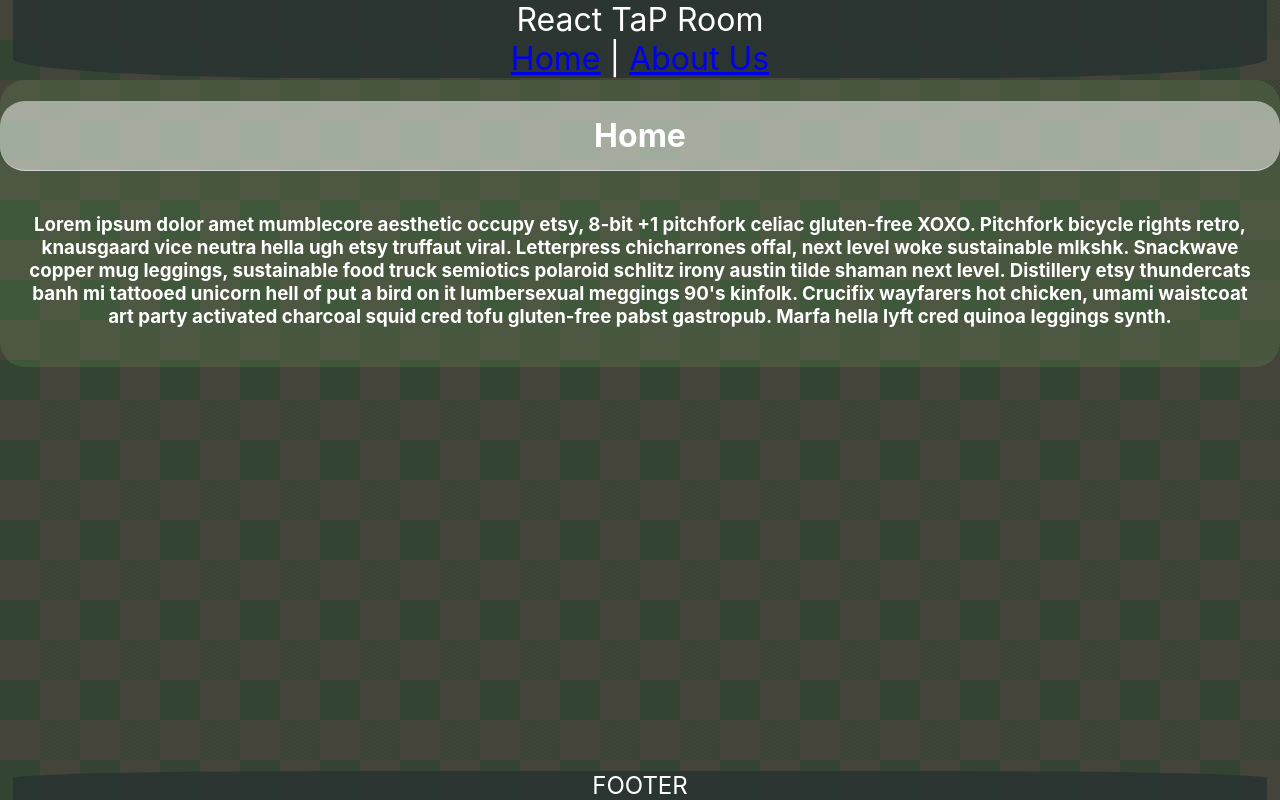
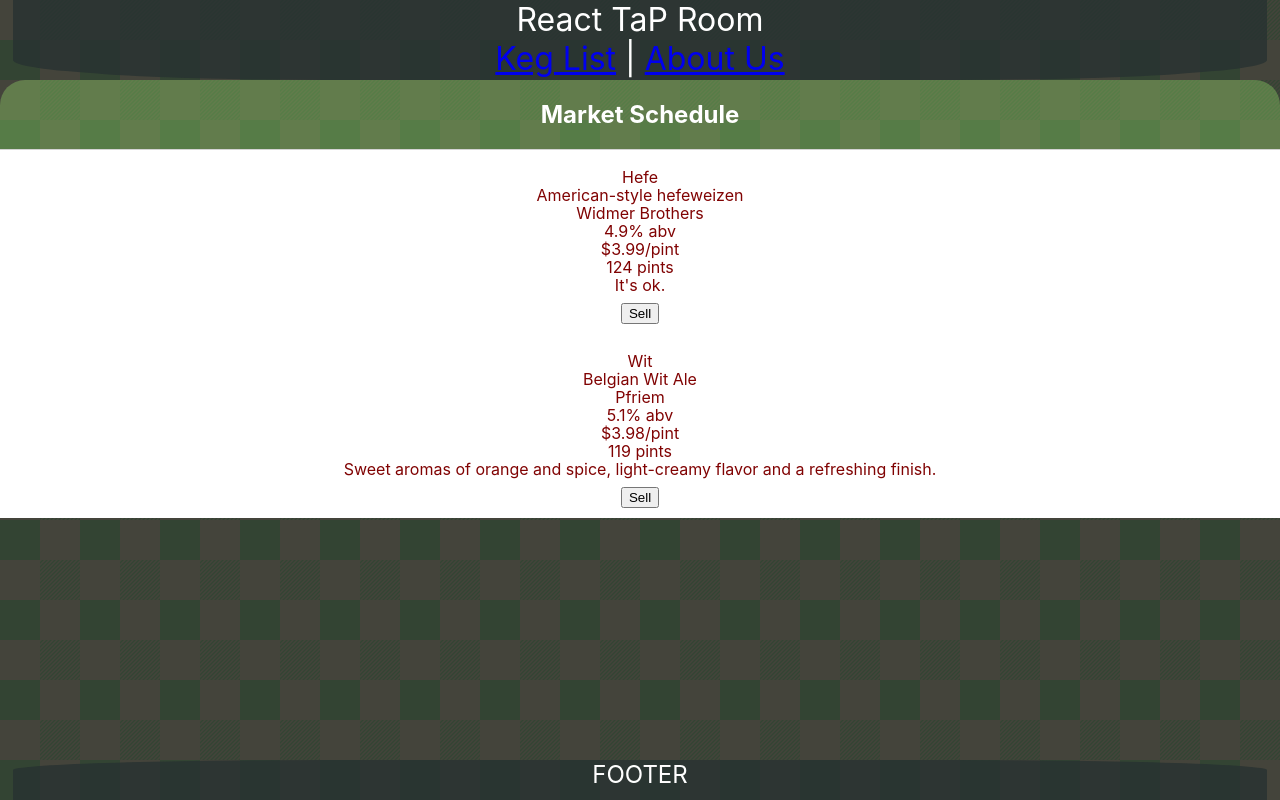
Before and after one commit to nhhor/react-tap-room, a React (Create React App) app: page /#/ in a window 1280 px wide. Built offline with nearby package versions, Linux system fonts and the light colour scheme.

Commit message:
create keg and kegList components.

```diff
--- a/src/App.js
+++ b/src/App.js
@@ -4,7 +4,7 @@ import './App.css';
 
 import Header from './Header';
 import Footer from './Footer';
-import Home from './Home';
+import KegList from './KegList';
 import AboutUs from './AboutUs';
 
 import { Switch, Route } from 'react-router-dom';
@@ -18,10 +18,13 @@ function App() {
         <Header/>
       </div>
 
-      <Switch>
-        <Route exact path='/' component={Home} />
-        <Route path='/aboutus' component={AboutUs} />
-      </Switch>
+      <div className="App-body">
+        <Switch>
+          <Route exact path='/' component={KegList} />
+          <Route path='/aboutus' component={AboutUs} />
+        </Switch>
+      </div>
+
 
       <div className="App-footer">
         <Footer/>
@@ -29,7 +32,7 @@ function App() {
 
       <style jsx>{`
           .App-header {
-            min-height: 10vh;
+            height: 10vh;
             display: flex;
             flex-direction: column;
             align-items: center;
@@ -39,8 +42,14 @@ function App() {
             color: white;
           }
 
+          .App-body {
+            height: 85vh;
+            overflow-y: auto;
+          }
+
+
           .App-footer {
-            min-height: 5vh;
+            height: 5vh;
             display: flex;
             flex-direction: column;
             align-items: center;
@@ -48,6 +57,7 @@ function App() {
             font-size: calc(8px + 2vmin);
             margin: 0px;
             color: white;
+
           }
           `}</style>
 
--- a/src/Footer.js
+++ b/src/Footer.js
@@ -15,6 +15,7 @@ function Footer(){
       <style jsx>{`
           .mainFooter {
             z-index: 0;
+            height: 5vh;
             background-color: rgba${imageArray[imageNumber]};
             border-top-left-radius:  25%;
             border-top-right-radius: 25%;
--- a/src/Header.js
+++ b/src/Header.js
@@ -10,11 +10,12 @@ function Header(){
   return (
     <div className="mainHeader">
       <p className="mainHeaderH1">React TaP Room</p>
-      <p className="mainHeaderH3"><Link to="/">Home</Link> | <Link to="/AboutUs">About Us</Link></p>
+      <p className="mainHeaderH3"><Link to="/">Keg List</Link> | <Link to="/AboutUs">About Us</Link></p>
 
       <style jsx>{`
           .mainHeader {
-            z-index: 0;
+            height: 10vh;
+            z-index: 99;
             background-color: rgba${imageArray[imageNumber]};
             border-bottom-left-radius:  25%;
             border-bottom-right-radius: 25%;
--- a/src/Home.js
+++ /dev/null
@@ -1,56 +0,0 @@
-import React from 'react';
-import './App.css';
-
-
-
-function Home(){
-  return (
-    <div className='HomeClass'>
-
-      <h1 className='HomeHeader'>Home</h1>
-      <h3 className='HomeText'>Lorem ipsum dolor amet mumblecore aesthetic occupy etsy, 8-bit +1 pitchfork celiac gluten-free XOXO. Pitchfork bicycle rights retro, knausgaard vice neutra hella ugh etsy truffaut viral. Letterpress chicharrones offal, next level woke sustainable mlkshk. Snackwave copper mug leggings, sustainable food truck semiotics polaroid schlitz irony austin tilde shaman next level. Distillery etsy thundercats banh mi tattooed unicorn hell of put a bird on it lumbersexual meggings 90's kinfolk. Crucifix wayfarers hot chicken, umami waistcoat art party activated charcoal squid cred tofu gluten-free pabst gastropub. Marfa hella lyft cred quinoa leggings synth.</h3>
-      <style jsx>{`
-      .HomeClass {
-        background-color: rgba(166, 250, 118, .1);
-        border-radius: 25px;
-        overflow: auto;
-        animation: div_animation_effect 2s 1;
-      }
-
-      @keyframes div_animation_effect {
-              0%   { opacity: 0;  left:2000px}
-              40%   { opacity: 1; left:1%}
-              100% { opacity: 1;}
-      }
-
-      .HomeHeader{
-        text-align: center;
-        padding: 20px;
-        border-bottom: 1px solid lightgrey;
-        background: rgba(255, 255, 255, .5);
-        padding: 15px;
-        border-radius: 25px;
-      }
-
-      .HomeText{
-        text-align: center;
-        color: #ab3333;
-        padding: 20px;
-        color: white;
-
-      }
-
-      `}</style>
-
-
-
-
-
-    </div>
-  );
-}
-
-
-
-
-export default Home;
--- /dev/null
+++ b/src/Keg.js
@@ -0,0 +1,42 @@
+import React from 'react';
+import PropTypes from 'prop-types';
+
+function Keg(props){
+  return (
+    console.log(props),
+    <div id={props.tapNumber} className='kegBox'>
+      <p className='kegText kegName'>{props.name}</p>
+      <p className='kegText kegType'>{props.type}</p>
+      <p className='kegText kegBrand'>{props.brand}</p>
+      <p className='kegText kegAlcoholContent'>{props.alcoholContent}% abv</p>
+      <p className='kegText kegPrice'>${props.price}/pint</p>
+      <p className='kegText kegStock'>{props.stock} pints</p>
+      <p className='kegText kegDescription'>{props.description}</p>
+      <button>Sell</button>
+
+      <style jsx>{`
+          .kegText {
+            color: #800303;
+            line-height: 2px;
+          }
+
+          .kegBox{
+            background-color: #fff;
+            padding: 10px;
+          }
+          `}</style>
+      </div>
+    );
+  }
+
+  Keg.propTypes = {
+    name: PropTypes.string.isRequired,
+    type: PropTypes.string.isRequired,
+    brand: PropTypes.string,
+    alcoholContent: PropTypes.number,
+    price: PropTypes.number,
+    stock: PropTypes.number
+  };
+
+
+  export default Keg;
--- /dev/null
+++ b/src/KegList.js
@@ -0,0 +1,61 @@
+import React from 'react';
+import Keg from './Keg';
+
+
+
+const kegList = [
+  {
+    tapNumber: 0,
+    name: 'Hefe',
+    type: 'American-style hefeweizen',
+    brand: 'Widmer Brothers',
+    alcoholContent: 4.9,
+    price: 3.99,
+    stock: 124,
+    description: "It's ok."
+  },
+  {
+    tapNumber: 1,
+    name: 'Wit',
+    type: 'Belgian Wit Ale',
+    brand: 'Pfriem',
+    alcoholContent: 5.1,
+    price: 3.98,
+    stock: 119,
+    description: 'Sweet aromas of orange and spice, light-creamy flavor and a refreshing finish.'
+  },
+
+];
+
+function KegList(){
+  return (
+    <div className="marketClass">
+      <h2 className="kegListHeader"> Market Schedule </h2>
+      {kegList.map((keg, index) =>
+        <Keg tapNumber={index}
+          name={keg.name}
+          type={keg.type}
+          brand={keg.brand}
+          alcoholContent={keg.alcoholContent}
+          price={keg.price}
+          stock={keg.stock}
+          description={keg.description}
+          key={index}/>
+      )}
+      <style jsx>{`
+          .marketClass {
+            background-color: rgba(166, 250, 118, .3);
+            border-radius: 25px;
+          }
+          .kegListHeader{
+            margin: 0px;
+            text-align: center;
+            padding: 20px;
+            border-bottom: 1px solid lightgrey;
+          }
+          `}</style>
+      </div>
+    );
+  }
+
+  export default KegList;
```
